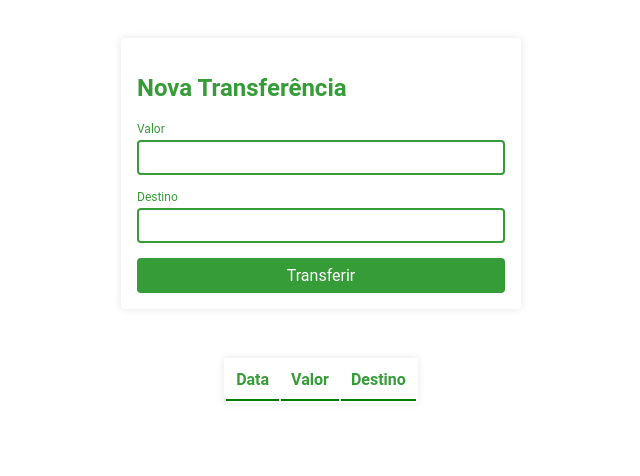
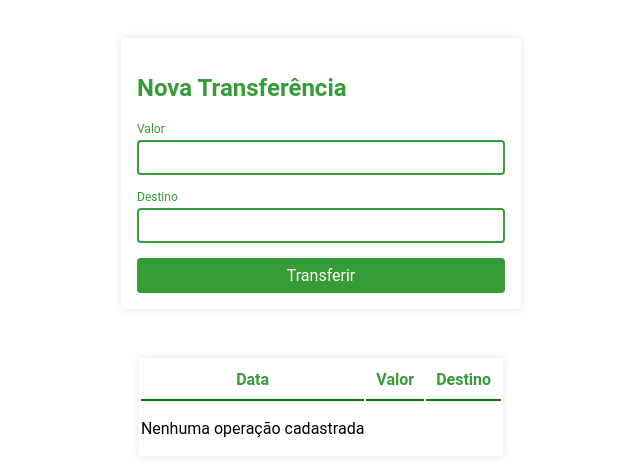
Before and after one commit to thiagonmiziara/byteBank-angular, an Angular app: page / in a window 1280 px wide. Shown: the top 476 px of the page, without its empty margins (319-959 px from the left). Built offline with nearby package versions, Linux system fonts and the light colour scheme.

Commit message:
aprendendo sobre o ngIf

```diff
--- a/src/app/extrato/extrato.component.html
+++ b/src/app/extrato/extrato.component.html
@@ -7,7 +7,7 @@
     <th class="tabela__cabecalho__conteudo">Destino</th>
   </thead>
 
-  <tbody>
+  <tbody *ngIf="transferencias?.length > 0; else listaVazia">
     <tr class="tabela__linha" *ngFor="let transferencia of transferencias">
       <td class="tabela__conteudo">{{transferencia?.data | date: 'short'}}</td>
       <td class="tabela__conteudo">{{transferencia?.valor | currency}}</td>
@@ -15,3 +15,7 @@
     </tr>
   </tbody>
 </table>
+
+<ng-template #listaVazia>
+  <p>Nenhuma operação cadastrada</p>
+</ng-template>
```
